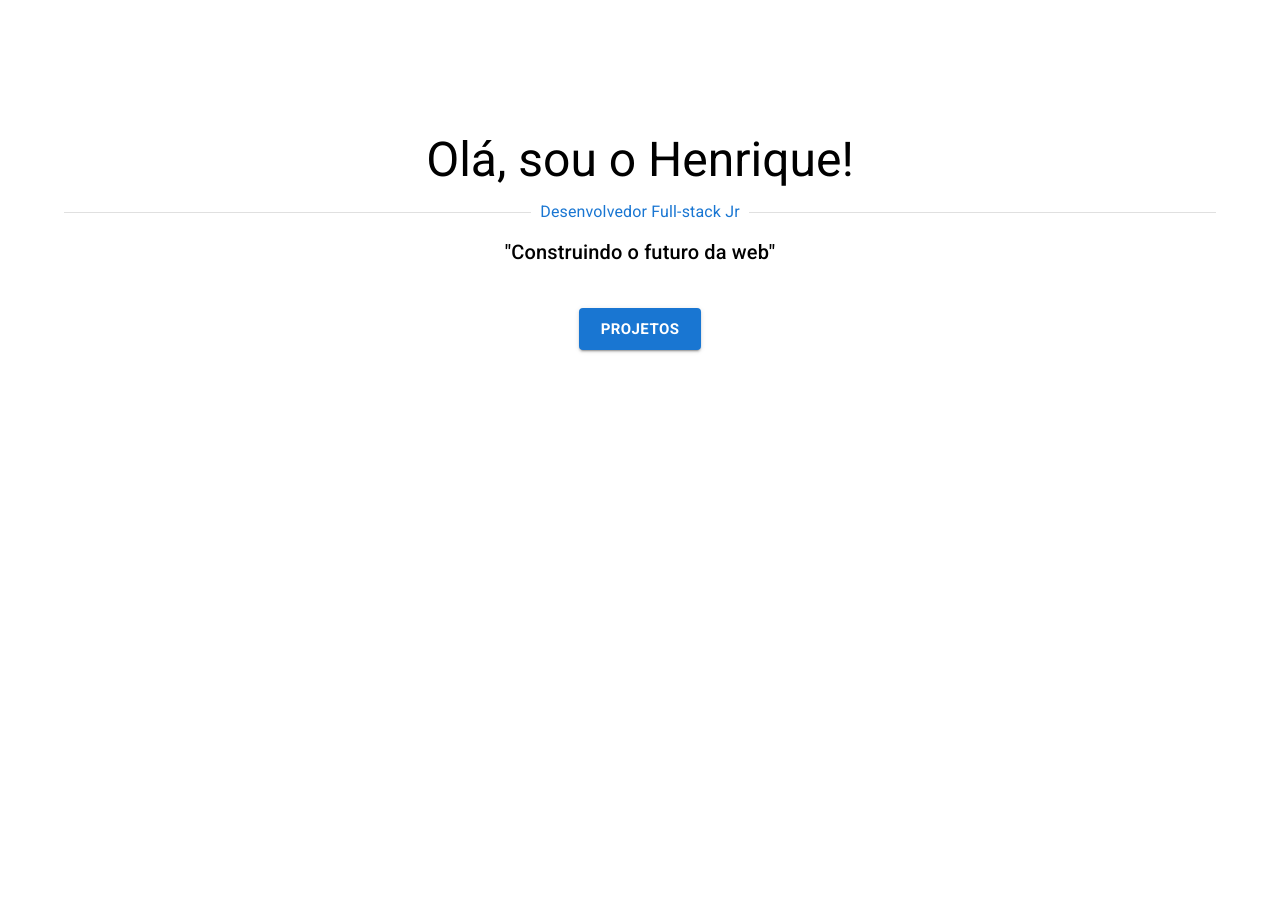
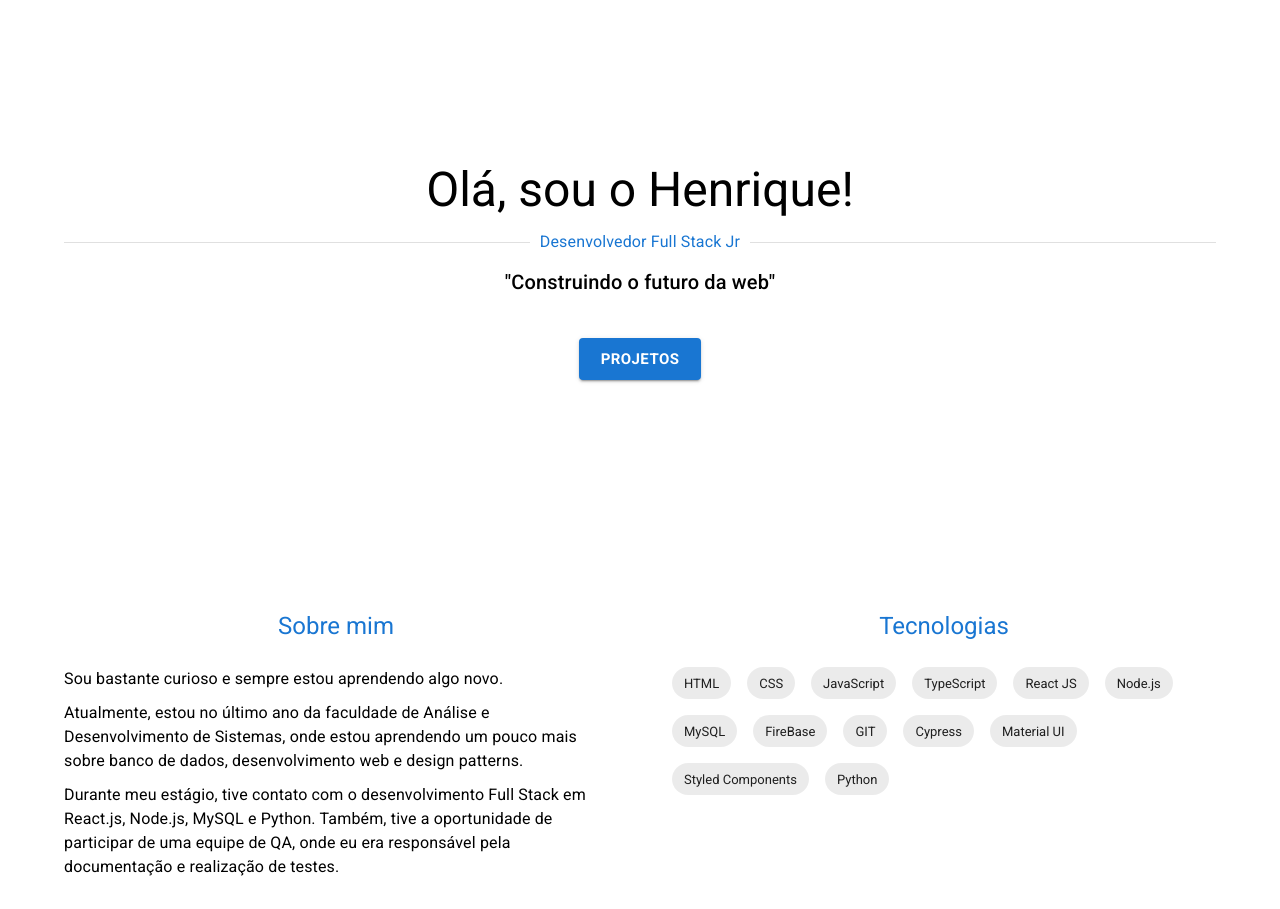
Before and after one commit to HenriqueContini/Portfolio, a Next.js app: page /home in a window 1280 px wide. Shown: the part 180-1089 px from the top of the page. Before the commit the page ends 800 px from the top, so only its background shows below. Built offline with nearby package versions, Linux system fonts and the light colour scheme.

Commit message:
Feat: Skills

```diff
--- a/src/app/home/page.tsx
+++ b/src/app/home/page.tsx
@@ -1,5 +1,6 @@
 import Banner from "@/components/Banner";
 import Header from "@/components/Header";
+import Skills from "@/components/Skills";
 import { Container } from "@mui/material";
 
 function Home() {
@@ -17,6 +18,7 @@ function Home() {
         }}
       >
         <Banner />
+        <Skills />
       </Container>
     </>
   );
--- a/src/components/Banner/index.tsx
+++ b/src/components/Banner/index.tsx
@@ -15,7 +15,7 @@ export default function Banner() {
       component="section"
       disableGutters={true}
       sx={{
-        marginTop: "150px",
+        margin: "200px 0",
       }}
     >
       <Typography align="center" component="h2" variant="h3">
@@ -32,7 +32,7 @@ export default function Banner() {
           variant="subtitle1"
           color={theme.palette.primary.main}
         >
-          Desenvolvedor Full-stack Jr
+          Desenvolvedor Full Stack Jr
         </Typography>
       </Divider>
       <Typography
--- a/src/components/Header/index.tsx
+++ b/src/components/Header/index.tsx
@@ -15,7 +15,7 @@ export default function Header() {
       <AppBar position="relative">
         <Toolbar
           sx={{
-            padding: "30px",
+            padding: "20px",
             display: "flex",
             flexDirection: "row",
             gap: "30px",
--- /dev/null
+++ b/src/components/Skills/index.tsx
@@ -0,0 +1,92 @@
+import {
+  Box,
+  Chip,
+  Container,
+  Grid,
+  Stack,
+  Typography,
+  useTheme,
+} from "@mui/material";
+
+const SKILLS: string[] = [
+  "HTML",
+  "CSS",
+  "JavaScript",
+  "TypeScript",
+  "React JS",
+  "Node.js",
+  "MySQL",
+  "FireBase",
+  "GIT",
+  "Cypress",
+  "Material UI",
+  "Styled Components",
+  "Python",
+];
+
+export default function Skills() {
+  const theme = useTheme();
+
+  return (
+    <Container component="section" disableGutters={true}>
+      <Grid
+        container
+        spacing={8}
+        direction="row"
+        justifyContent="space-between"
+      >
+        <Grid item xs={12} sm={6}>
+          <Box sx={{ display: "flex", flexDirection: "column", gap: "10px" }}>
+            <Typography
+              component="h5"
+              variant="h5"
+              align="center"
+              sx={{ marginBottom: "15px" }}
+              color={theme.palette.primary.main}
+            >
+              Sobre mim
+            </Typography>
+            <Typography component="p" variant="body1">
+              Sou bastante curioso e sempre estou aprendendo algo novo.
+            </Typography>
+            <Typography component="p" variant="body1">
+              Atualmente, estou no último ano da faculdade de Análise e
+              Desenvolvimento de Sistemas, onde estou aprendendo um pouco mais
+              sobre banco de dados, desenvolvimento web e design patterns.
+            </Typography>
+            <Typography component="p" variant="body1">
+              Durante meu estágio, tive contato com o desenvolvimento Full Stack
+              em React.js, Node.js, MySQL e Python. Também, tive a oportunidade
+              de participar de uma equipe de QA, onde eu era responsável pela
+              documentação e realização de testes.
+            </Typography>
+          </Box>
+        </Grid>
+
+        <Grid item xs={12} sm={6}>
+          <Box sx={{ display: "flex", flexDirection: "column", gap: "10px" }}>
+            <Typography
+              component="h5"
+              variant="h5"
+              align="center"
+              sx={{ marginBottom: "15px" }}
+              color={theme.palette.primary.main}
+            >
+              Tecnologias
+            </Typography>
+            <Stack
+              spacing={{ xs: 1, sm: 2 }}
+              direction="row"
+              useFlexGap
+              flexWrap="wrap"
+            >
+              {SKILLS.map((item) => (
+                <Chip label={item} />
+              ))}
+            </Stack>
+          </Box>
+        </Grid>
+      </Grid>
+    </Container>
+  );
+}
```
